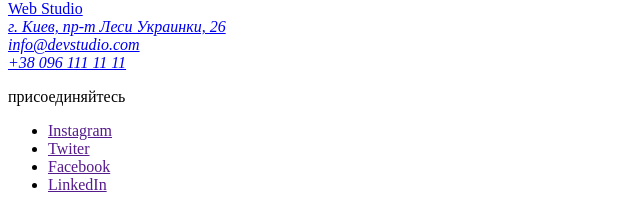
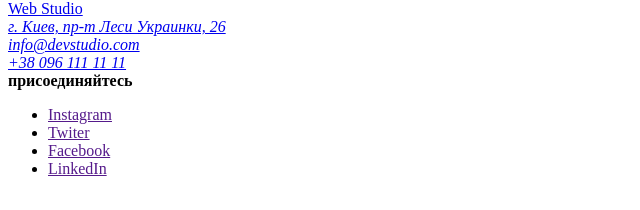
Before and after one commit to ionblak/github-GoIt-home-work1, a plain HTML site: page index.html in a window 1280 px wide. Shown: the part 3929-4139 px from the top of the page, without its empty margins (0-640 px from the left). Drawn offline with Linux system fonts and the light colour scheme.

Commit message:
добавил тег<b>

```diff
--- a/index.html
+++ b/index.html
@@ -203,7 +203,7 @@
         <a href="mailto:info@devstudio.com">info@devstudio.com</a><br />
         <a href="tel:+380961111111">+38 096 111 11 11</a>
       </address>
-      <p>присоединяйтесь</p>
+      <b>присоединяйтесь</b>
       <ul>
         <li><a href="" aria-label="ссылка на инстаграм">Instagram</a></li>
         <li><a href="" aria-label="ссылка на твитер">Twiter </a></li>
```
